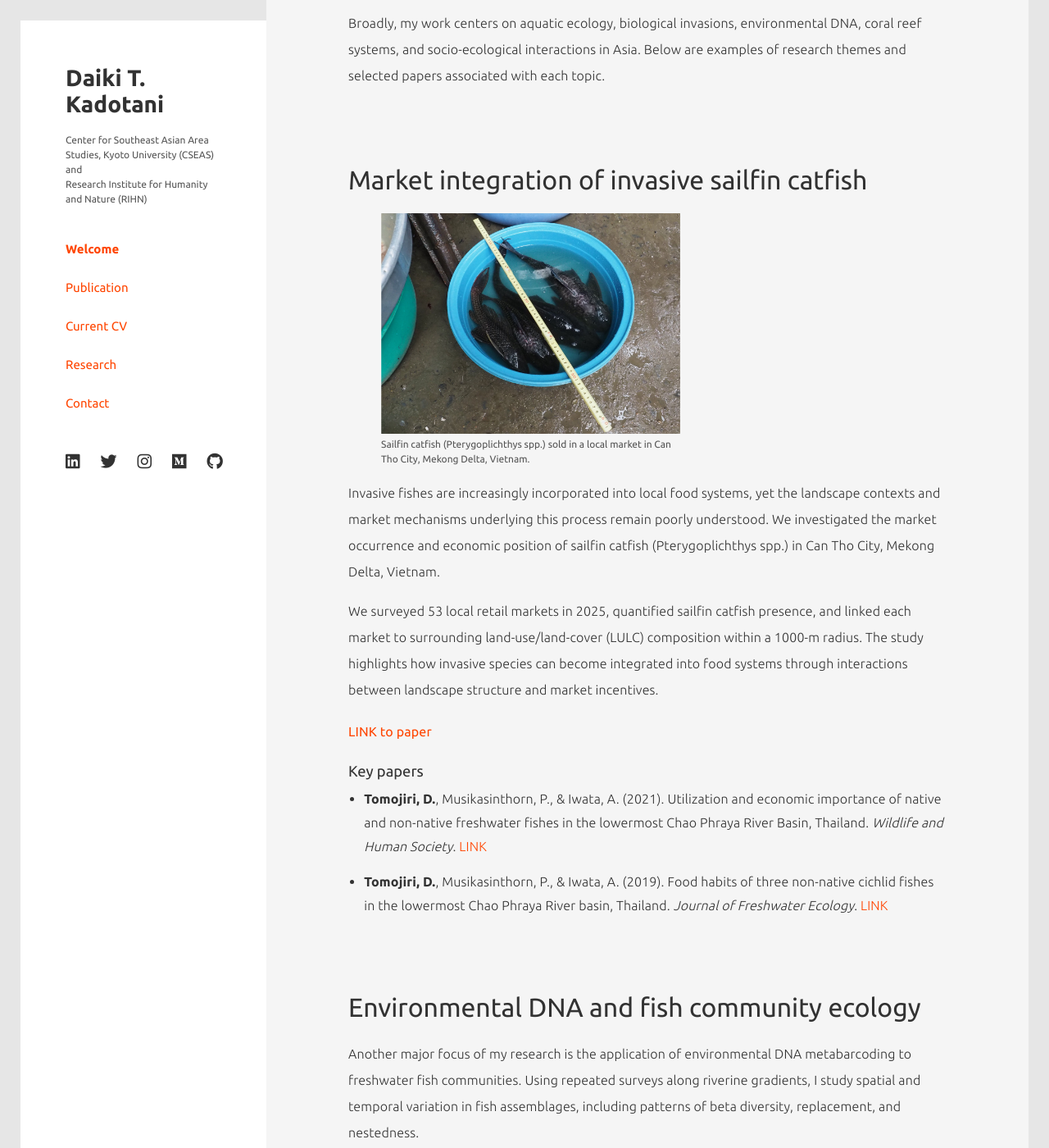
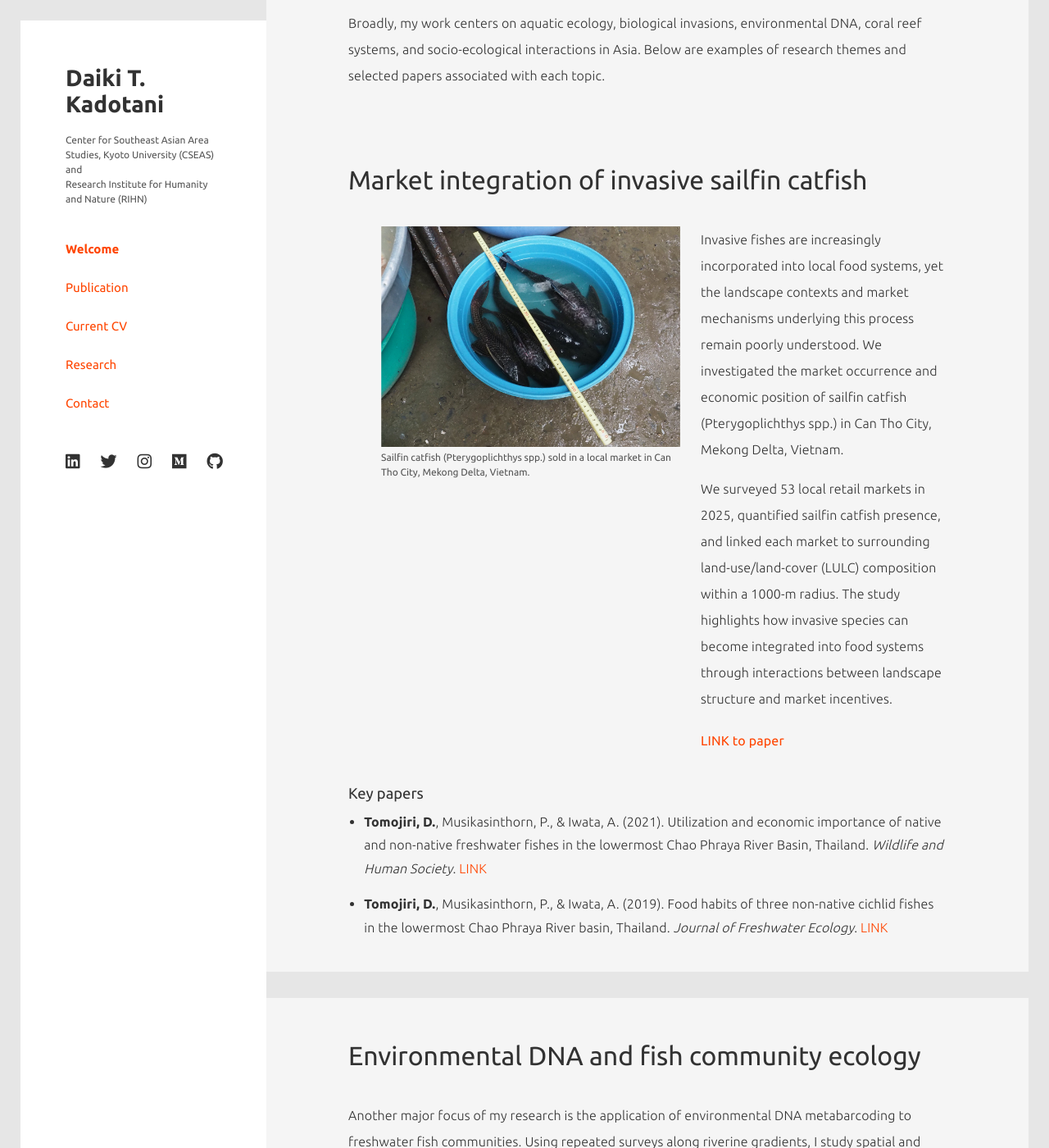
Before and after one commit to tjdk1992/tjdk1992.github.io, a Jekyll site: the page built from research.md, in a window 1280 px wide and 1400 px high, scrolled down 283 px. Shown: the whole window at 82% size. Built offline with Jekyll 4.4.1, drawn with Linux system fonts in a browser that asks for light colours; nearby versions of some CDN libraries.

Commit message:
Improve research layout: half-width image with text wrap

```diff
--- a/assets/css/pages/research.css
+++ b/assets/css/pages/research.css
@@ -59,17 +59,24 @@
 }
 
 
-/* -------------------- */
-/* Research image block */
-/* -------------------- */
+/* ------------------------------ */
+/* Research topic layout */
+/* ------------------------------ */
+
+.research-topic {
+  margin-bottom: 2em;
+  overflow: hidden;
+}
+
+
+/* image block */
 
 .research-figure {
   width: 50%;
-  margin-top: 10px;
-  margin-bottom: 15px;
+  float: left;
+  margin-right: 25px;
+  margin-bottom: 10px;
 }
-
-/* ここが重要（home.css を上書き） */
 
 .research-figure img {
   width: 100% !important;
@@ -85,12 +92,10 @@
 }
 
 
-/* -------------------- */
-/* Text blocks */
-/* -------------------- */
+/* description */
 
 .research-description {
-  margin-top: 5px;
+  overflow: hidden;
 }
 
 .paperlink {
@@ -106,12 +111,13 @@
 }
 
 
-/* -------------------- */
+/* ------------------------------ */
 /* Key papers */
-/* -------------------- */
+/* ------------------------------ */
 
 .key-papers {
-  margin-top: 1.1em;
+  clear: both;
+  margin-top: 1.2em;
 }
 
 .key-papers ul {
@@ -132,9 +138,9 @@
 }
 
 
-/* -------------------- */
+/* ------------------------------ */
 /* copyright */
-/* -------------------- */
+/* ------------------------------ */
 
 #copyright {
   font-size: 12px;
@@ -145,9 +151,9 @@
 }
 
 
-/* -------------------- */
-/* Responsive */
-/* -------------------- */
+/* ------------------------------ */
+/* responsive */
+/* ------------------------------ */
 
 @media screen and (max-width: 1150px) {
 
@@ -183,10 +189,12 @@
   padding-left: 0;
 }
 
-/* モバイルではフル幅 */
+/* mobile image */
 
 .research-figure {
+  float: none;
   width: 100%;
+  margin-right: 0;
 }
 
 }
```
